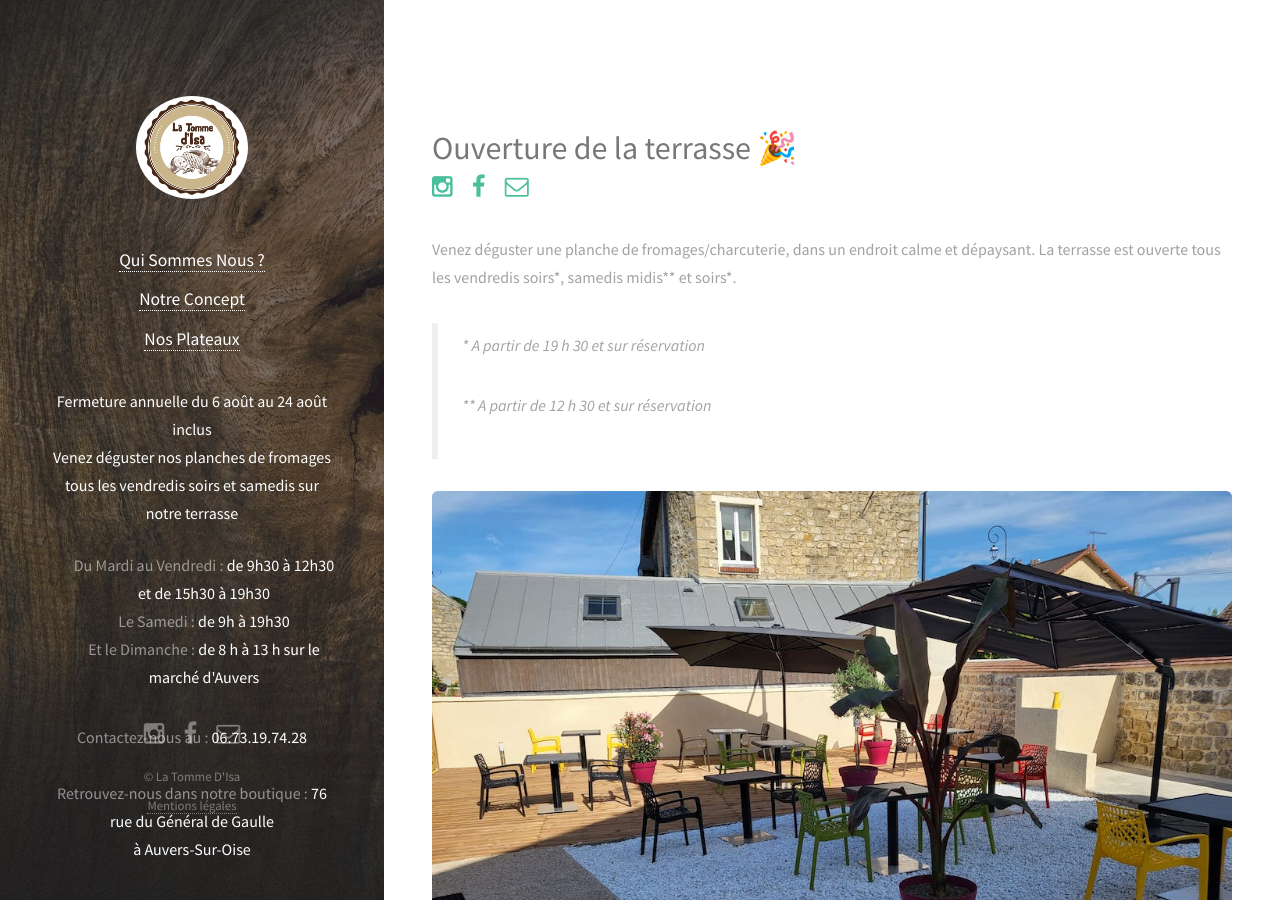
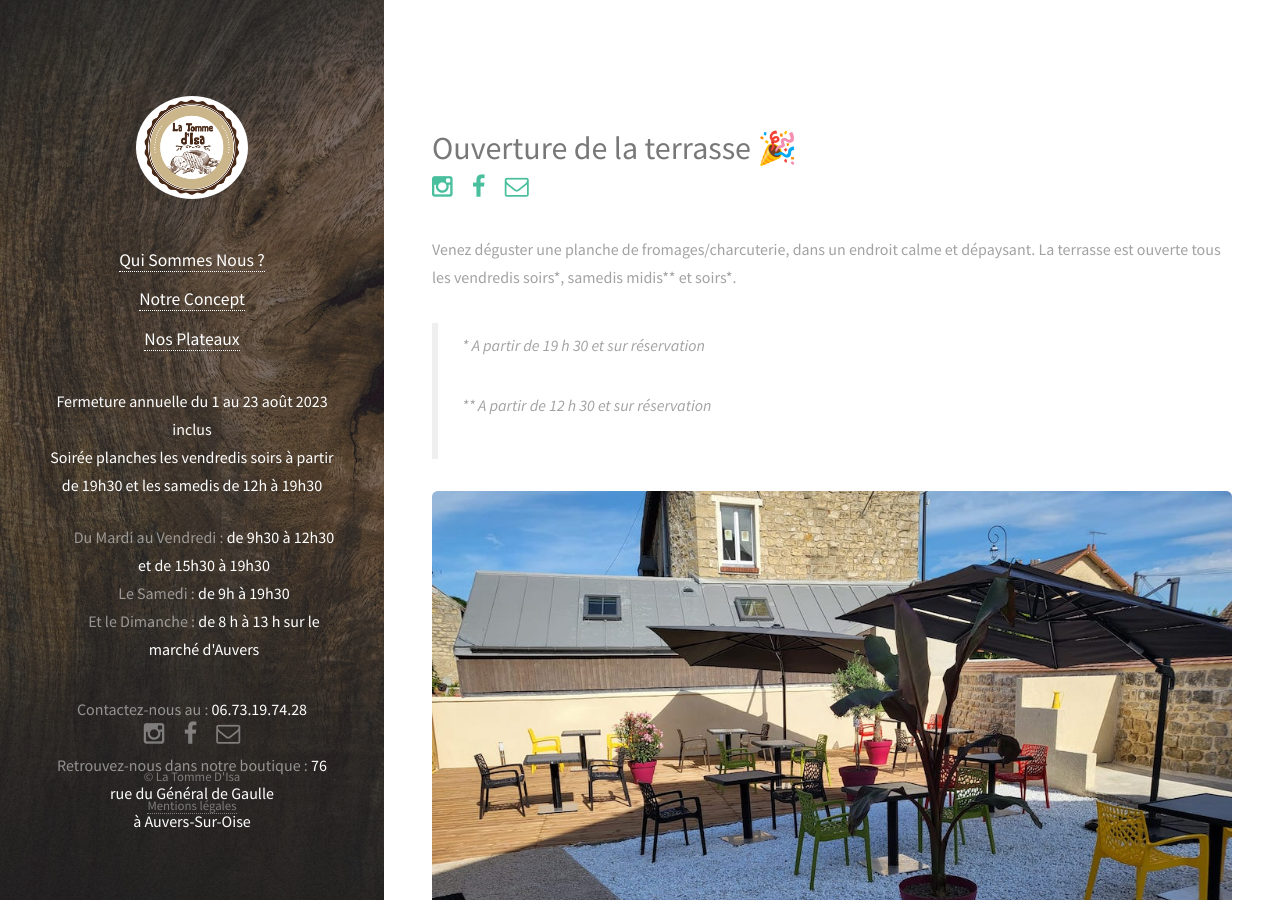
Before and after one commit to SachaCR/la-tomme-disa, a Jekyll site: the page built from index.html, in a window 1280 px wide and 900 px high. Built offline with Jekyll 4.4.1, drawn with Linux system fonts in a browser that asks for light colours; nearby versions of some CDN libraries.

Commit message:
Update closing dates

```diff
--- a/_layouts/default.html
+++ b/_layouts/default.html
@@ -34,9 +34,9 @@
 
 			<p>
 			</br>
-				<strong>Fermeture annuelle du 6 août au 24 août inclus</strong>
+				<strong>Fermeture annuelle du 1 au 23 août 2023 inclus</strong>
 			</br>
-				<strong>Venez déguster nos planches de fromages tous les vendredis soirs et samedis sur notre terrasse</strong>
+				<strong>Soirée planches les vendredis soirs à partir de 19h30 et les samedis de 12h à 19h30</strong>
 			</br>
 				<ul class="informations">
 					<li>
```
